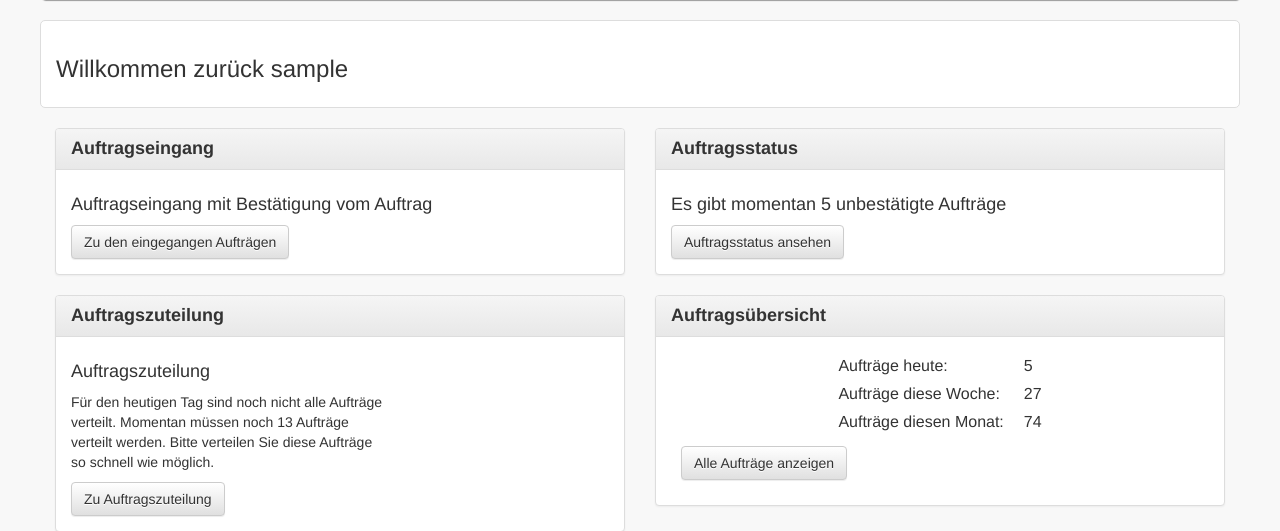
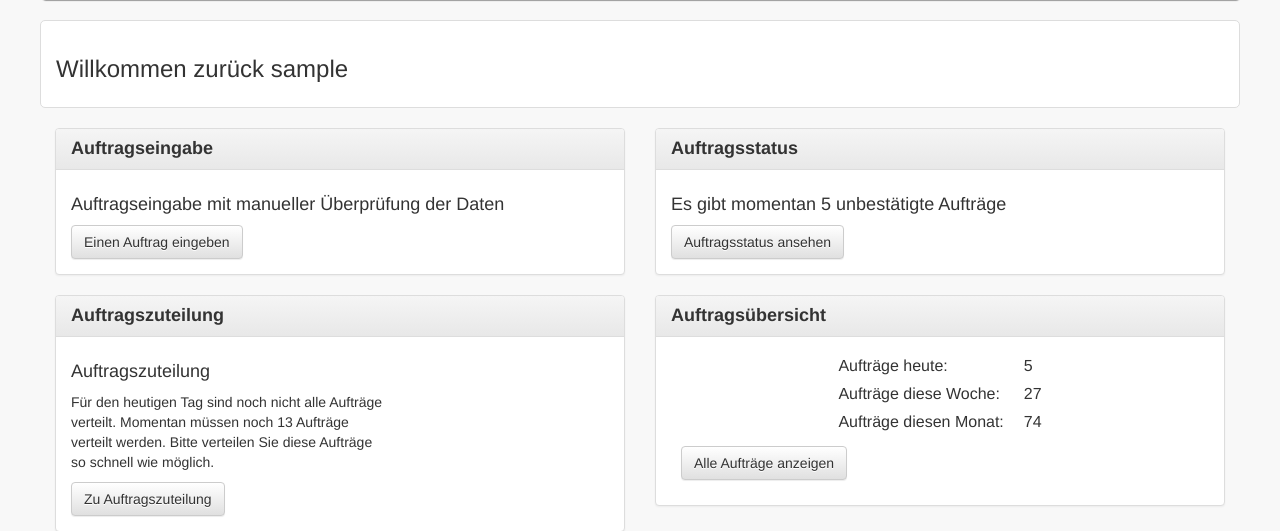
Before and after one commit to sleepingsociety/transfer-zurich, a PHP site: page /adminOverview.php in a window 1280 px wide. Shown: the part 62-593 px from the top of the page. Run offline with PHP 8.4, Linux system fonts and the light colour scheme; the visitor is signed in with stand-in values (Sample User, id 1); data that the repository does not hold is empty; some libraries are stand-ins or nearby versions.

Commit message:
changed the name from taskIncome inlcude, from auftragseingang to auftragseingabe

```diff
--- a/includes/taskIncome.php
+++ b/includes/taskIncome.php
@@ -3,13 +3,13 @@
         <div class="panel panel-default">
             <div class="panel-heading">
                 <h4 class="panel-title">
-                    <a data-toggle="collapse" href="#collapse1"><span id="titleRTask">Auftragseingang</span></a>
+                    <a data-toggle="collapse" href="#collapse1"><span id="titleRTask">Auftragseingabe</span></a>
                 </h4>
             </div>
             <div id="collapse1" class="panel-collapse collapse in">
                 <div class="panel-body">
-                    <h4>Auftragseingang mit Bestätigung vom Auftrag</h4>
-                    <button onClick="changePage('taskEntry.php')" class="btn btn-default">Zu den eingegangen Aufträgen</button>
+                    <h4>Auftragseingabe mit manueller Überprüfung der Daten</h4>
+                    <button onClick="changePage('taskEntry.php')" class="btn btn-default">Einen Auftrag eingeben</button>
                 </div>
             </div>
         </div>
--- a/taskEntry.php
+++ b/taskEntry.php
@@ -127,7 +127,6 @@ if (!$_SESSION["login"]) header('Location: /index.php');
                         $decline_link = $_POST["decline_link"];
                     }
                     /*variabeln die keine varchar sind*/
-                    $datum = $_POST['datum'];
                     $pickup_time = $_POST['pickup_time'];
                     $number_passengers = $_POST['number_passengers'];
                     $suitcase_big = $_POST["suitcase_big"];
@@ -144,7 +143,10 @@ if (!$_SESSION["login"]) header('Location: /index.php');
                     $sql = "INSERT INTO income_transfer (lead_passenger, datum, origin, pick_up_time, flight_from_to,
 transfer_type_fs, special_needs, number_passengers, baby_passengers, toddler_passengers, kid_passengers, destination_fs,
 landing_takeoff_time, flight_number, terminal, phone_passenger, suitcase_big, suitcase_medium, suitcase_small,ski_snowboard,
-other_luggage, comments, accept_link, decline_link, hotel_fs, driver_fs, vehicle_fs, trailer, partner_fs) VALUES ()";
+other_luggage, comments, accept_link, decline_link, hotel_fs, driver_fs, vehicle_fs, trailer, partner_fs) VALUES ('$lead_passenger','$datum',
+'$origin', '$pickup_time', '$flight_from_to', '$transfer_type', '$special_needs', '$number_passengers', '$baby_passengers','$toddler_passengers',
+'$kid_passengers','$destination','$landing_takeoff_time','$flight_number','$terminal','$phone_passenger','$suitcase_big','$suitcase_medium','$suitcase_small',
+'$ski_snowboard','','','')";
 
 
                     mysqli_select_db($dbname);
```
